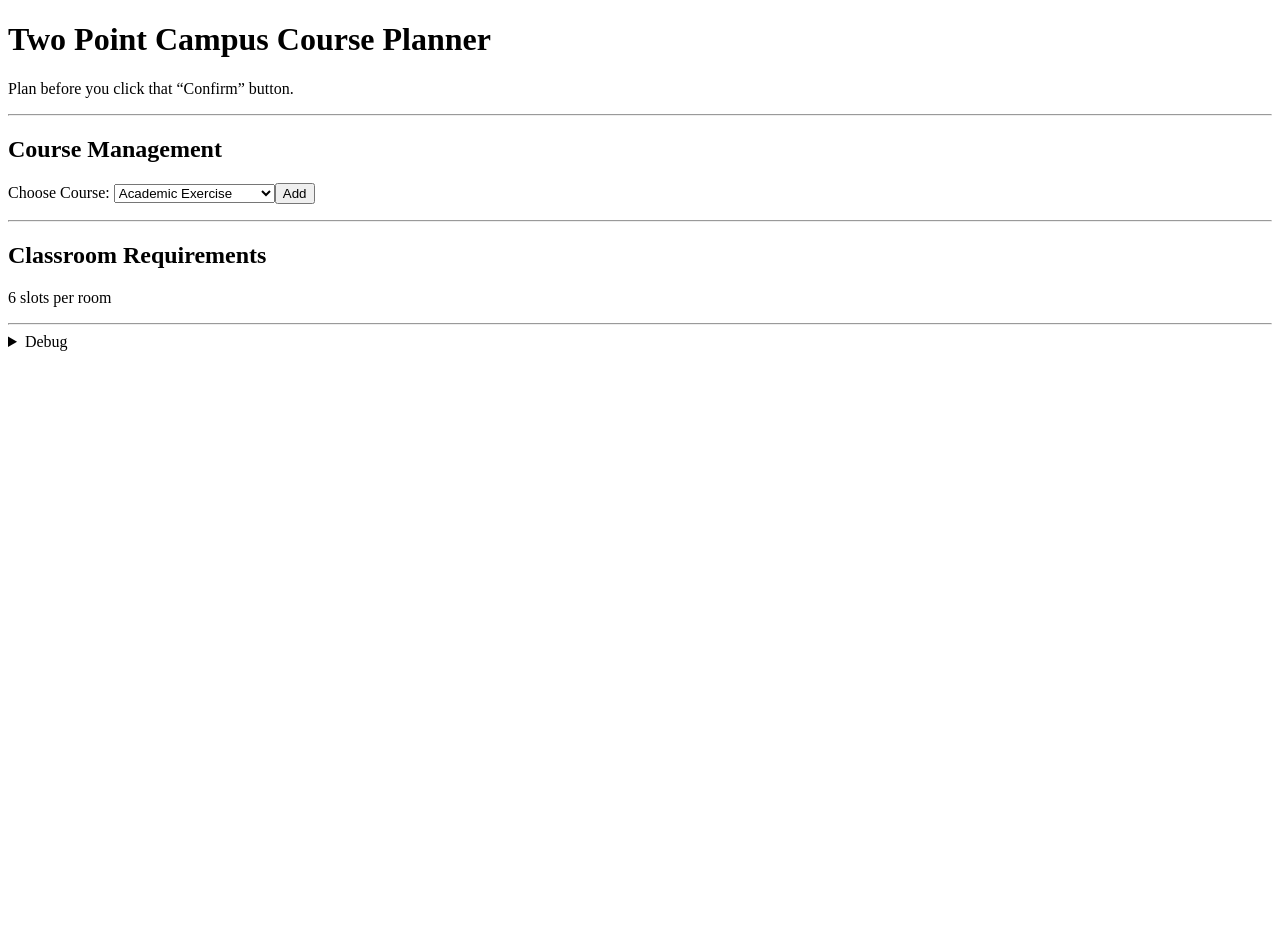
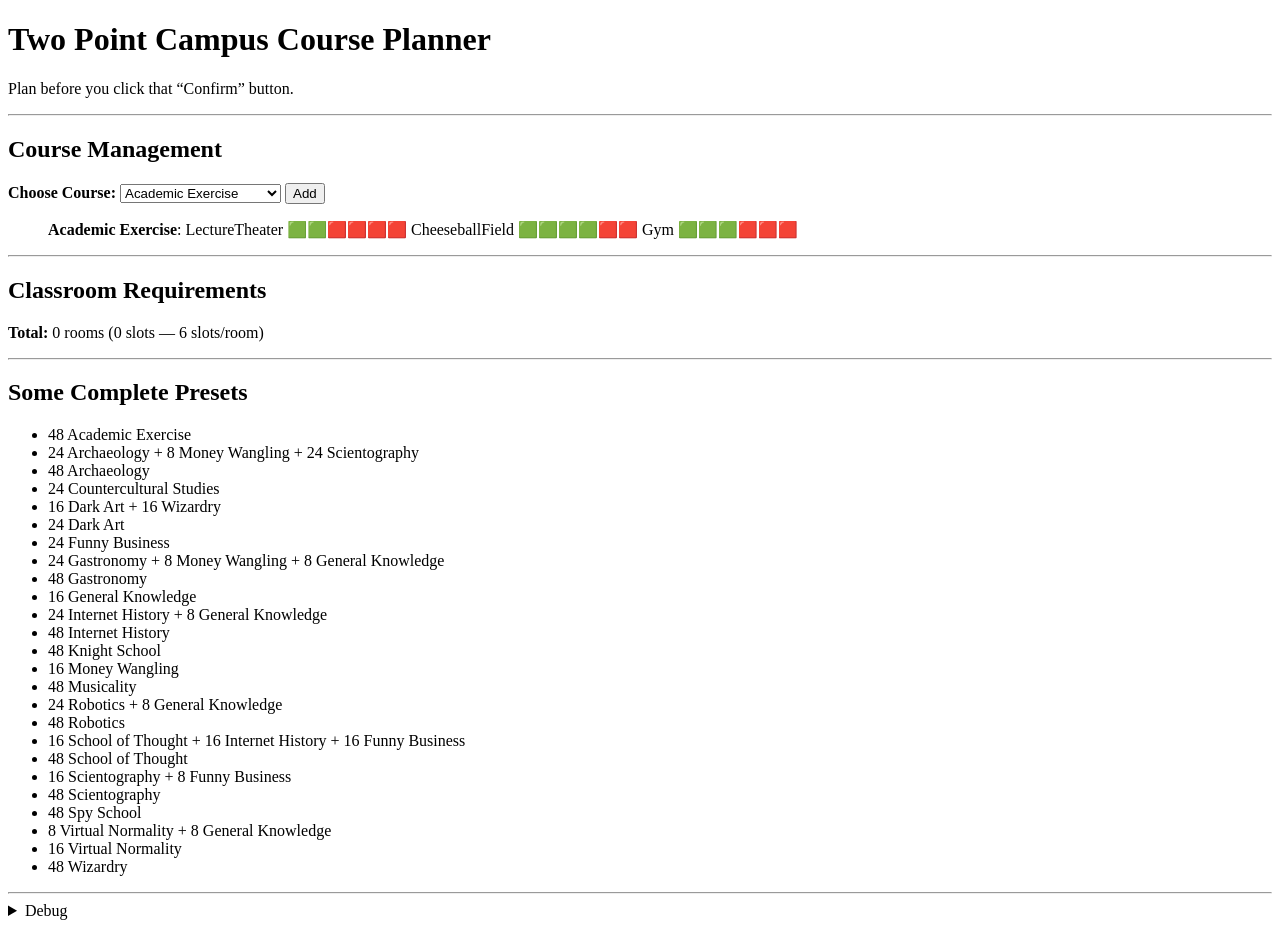
Before and after one commit to rootEnginear/tpc-course-planner, a Next.js app: page / in a window 1280 px wide. Before the commit the page ends 800 px from the top, so only its background shows below. Built offline with nearby package versions, Linux system fonts and the light colour scheme.

Commit message:
feat: show room of class info, add presets

```diff
--- a/src/components/RoomVis.tsx
+++ b/src/components/RoomVis.tsx
@@ -3,7 +3,7 @@
     <>
       {new Array(slots).fill(0).map((_, i) => (
         <>
-          {i % 6 === 0 && i !== 0 && <span>|</span>}
+          {i % 6 === 0 && i !== 0 && <>&emsp;</>}
           <span key={i}>🟩</span>
         </>
       ))}
--- a/src/pages/index.tsx
+++ b/src/pages/index.tsx
@@ -29,9 +29,7 @@
       const { [course]: _, ...f } = e;
       return f;
     });
-    setCurrentSelectedCourse(
-      availableList.length ? [...availableList, course].sort()[0] : course
-    );
+    if (availableList.length === 0) return course;
   };
 
   const changeStudentsInCourse = (course: CourseName, multiplier: number) => {
@@ -45,7 +43,7 @@
   const requiredRoom = useMemo(
     () =>
       Object.entries(selectedCourse).reduce((all, [name, { multiplier }]) => {
-        const _all = { ...all };
+        const _all: PartialRecord<RoomType, number> = { ...all };
         const requiredCourseRooms = COURSES[name as CourseName].class.total;
 
         Object.entries(requiredCourseRooms).forEach(([room, number]) => {
@@ -56,6 +54,8 @@
       }, {} as PartialRecord<RoomType, number>),
     [selectedCourse]
   );
+
+  const totalSlots = Object.values(requiredRoom).reduce((a, c) => a + c, 0);
 
   return (
     <>
@@ -69,8 +69,42 @@
         <p>Plan before you click that &ldquo;Confirm&rdquo; button.</p>
         <hr />
         <h2>Course Management</h2>
+        <ul>
+          {Object.entries(selectedCourse).map(([name, data]) => (
+            <li key={name}>
+              {name} | Students:{" "}
+              <select
+                value={data.multiplier}
+                onChange={(e) =>
+                  changeStudentsInCourse(name as CourseName, +e.target.value)
+                }
+              >
+                <option value={8}>64</option>
+                <option value={7}>56</option>
+                <option value={6}>48</option>
+                <option value={5}>40</option>
+                <option value={4}>32</option>
+                <option value={3}>24</option>
+                <option value={2}>16</option>
+                <option value={1}>8</option>
+                <option value={0}>0</option>
+              </select>{" "}
+              <button type="button" onClick={() => removeCourse(name as CourseName)}>
+                Remove
+              </button>{" "}
+              |{" "}
+              {Object.entries(COURSES[name as CourseName].class.total).map(
+                ([name, val]) => (
+                  <>
+                    <span>{name}</span> <RoomVis slots={val} />{" "}
+                  </>
+                )
+              )}
+            </li>
+          ))}
+        </ul>
         <label>
-          Choose Course:{" "}
+          <strong>Choose Course:</strong>{" "}
           <select
             value={availableList.length === 0 ? "empty" : currentSelectedCourse}
             disabled={availableList.length === 0}
@@ -88,40 +122,28 @@
               </option>
             )}
           </select>
-        </label>
+        </label>{" "}
         <button type="button" onClick={addCourse} disabled={availableList.length === 0}>
           Add
         </button>
-        <ul>
-          {Object.entries(selectedCourse).map(([name, data]) => (
-            <li key={name}>
-              {name} |{" "}
-              <button type="button" onClick={() => removeCourse(name as CourseName)}>
-                Remove
-              </button>{" "}
-              | Students:{" "}
-              <select
-                value={data.multiplier}
-                onChange={(e) =>
-                  changeStudentsInCourse(name as CourseName, +e.target.value)
-                }
-              >
-                <option value={0}>0</option>
-                <option value={1}>8</option>
-                <option value={2}>16</option>
-                <option value={3}>24</option>
-                <option value={4}>32</option>
-                <option value={5}>40</option>
-                <option value={6}>48</option>
-                <option value={7}>56</option>
-                <option value={8}>64</option>
-              </select>
-            </li>
-          ))}
-        </ul>
+        {currentSelectedCourse && (
+          <blockquote>
+            <strong>{currentSelectedCourse}</strong>:{" "}
+            {Object.entries(COURSES[currentSelectedCourse].class.total).map(
+              ([name, val]) => (
+                <>
+                  <span>{name}</span> <RoomVis slots={val} />{" "}
+                </>
+              )
+            )}
+          </blockquote>
+        )}
         <hr />
         <h2>Classroom Requirements</h2>
-        <p>6 slots per room</p>
+        <p>
+          <strong>Total:</strong> {Math.ceil(totalSlots / 6)} rooms ({totalSlots} slots —
+          6 slots/room)
+        </p>
         <ul>
           {Object.entries(requiredRoom).map(([roomName, slotNumber]) => (
             <li key={roomName}>
@@ -131,6 +153,35 @@
           ))}
         </ul>
         <hr />
+        <h2>Some Complete Presets</h2>
+        <ul>
+          <li>48 Academic Exercise</li>
+          <li>24 Archaeology + 8 Money Wangling + 24 Scientography</li>
+          <li>48 Archaeology</li>
+          <li>24 Countercultural Studies</li>
+          <li>16 Dark Art + 16 Wizardry</li>
+          <li>24 Dark Art</li>
+          <li>24 Funny Business</li>
+          <li>24 Gastronomy + 8 Money Wangling + 8 General Knowledge</li>
+          <li>48 Gastronomy</li>
+          <li>16 General Knowledge</li>
+          <li>24 Internet History + 8 General Knowledge</li>
+          <li>48 Internet History</li>
+          <li>48 Knight School</li>
+          <li>16 Money Wangling</li>
+          <li>48 Musicality</li>
+          <li>24 Robotics + 8 General Knowledge</li>
+          <li>48 Robotics</li>
+          <li>16 School of Thought + 16 Internet History + 16 Funny Business</li>
+          <li>48 School of Thought</li>
+          <li>16 Scientography + 8 Funny Business</li>
+          <li>48 Scientography</li>
+          <li>48 Spy School</li>
+          <li>8 Virtual Normality + 8 General Knowledge</li>
+          <li>16 Virtual Normality</li>
+          <li>48 Wizardry</li>
+        </ul>
+        <hr></hr>
         <details>
           <summary>Debug</summary>
           <pre>
```
